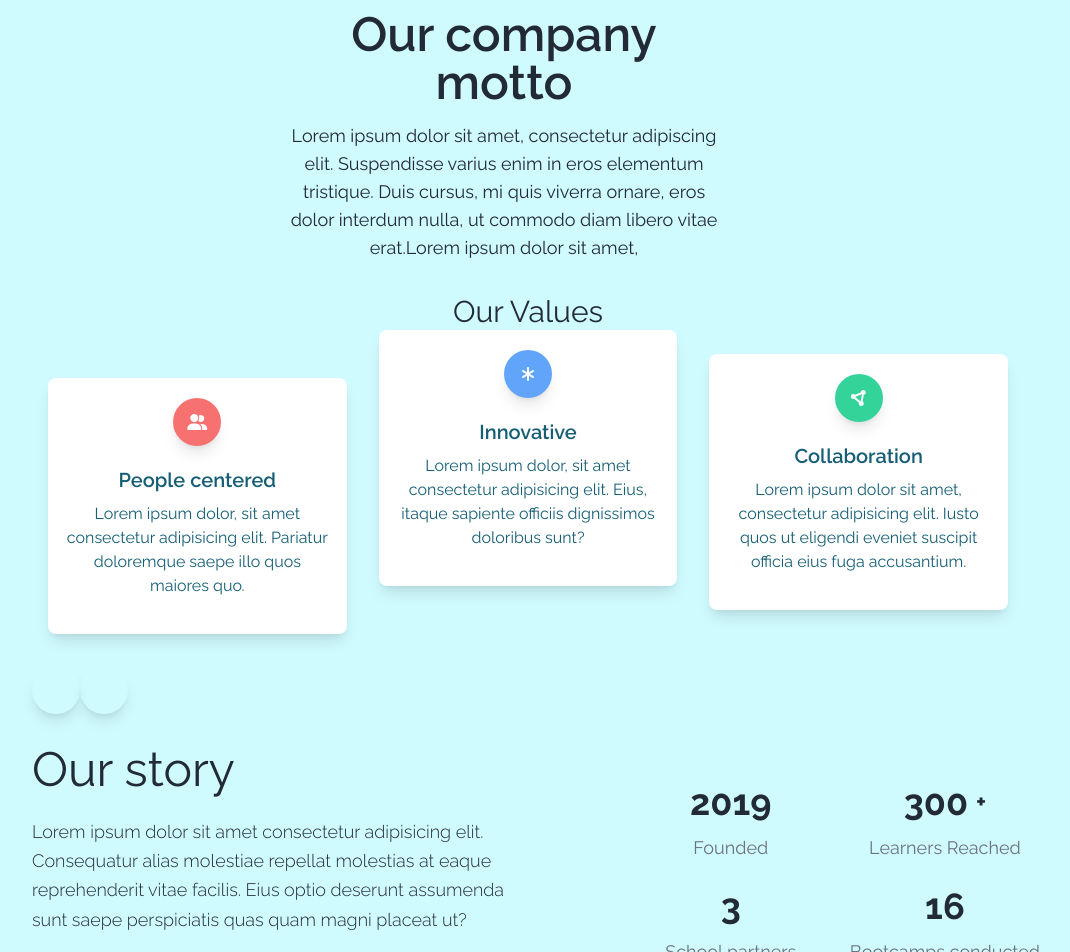
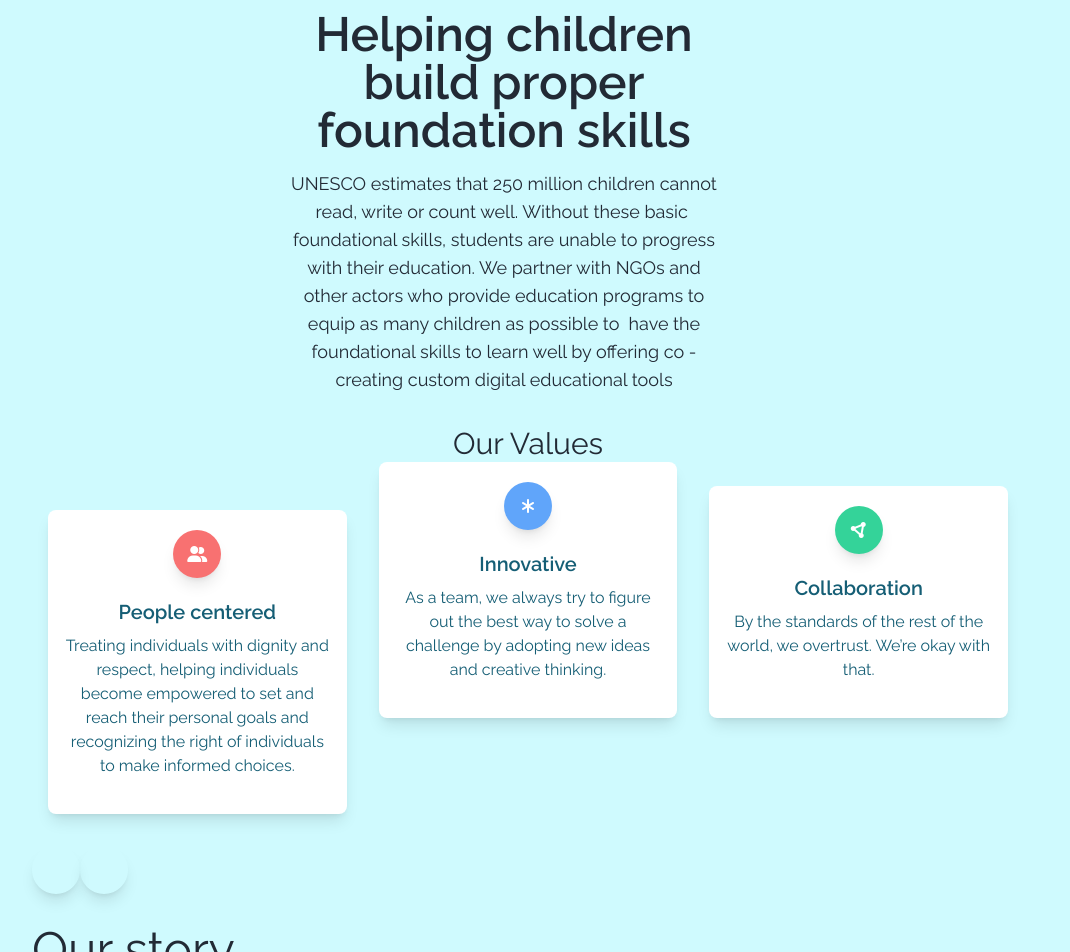
Before and after one commit to NyansapoAI/website, a Next.js app: page /company in a window 1280 px wide. Shown: the part 220-1172 px from the top of the page, without its empty margins (112-1182 px from the left). Built offline with nearby package versions, Linux system fonts and the light colour scheme.

Commit message:
update:added content for company

```diff
--- a/src/app/company/sections/Story.tsx
+++ b/src/app/company/sections/Story.tsx
@@ -12,16 +12,18 @@ export default function Story({}: Props) {
 
         <h1 className=" text-4xl xl:text-5xl mb-6">Our story</h1>
         <p className="text-lg font-light leading-relaxed mt-4 mb-4 ">
-          Lorem ipsum dolor sit amet consectetur adipisicing elit. Consequatur
-          alias molestiae repellat molestias at eaque reprehenderit vitae
-          facilis. Eius optio deserunt assumenda sunt saepe perspiciatis quas
-          quam magni placeat ut?
+          Nyansapo was founded by Mumbe Mwangangi and Edward Amoah in 2019 in
+          Kenya. It was based on the premise of bringing “technology into
+          education” to improve learning  outcomes while being a tool for
+          students and instructors. Based on her lived experienced inequality in
+          access to education, the organization served as product of years of
+          ideating about how to confront the issues of  educational inequality
+          at a larger scale for Mumbe Mwangangi .
         </p>
         <p className="text-lg font-light leading-relaxed mt-0 mb-4 ">
-          Lorem ipsum dolor sit amet consectetur adipisicing elit. Dolore
-          deserunt optio doloremque nulla facere quae corrupti quis eos quod
-          officiis. Excepturi porro modi dolor soluta cupiditate accusamus
-          aperiam vero magni.
+          Likewise, Edward Amoah, a computer engineer, was concerned about issue
+          as well and brought a technological perspective to  the conversation,
+          building Nyansapo which has been operation since then.
         </p>
       </div>
       <div className="">
@@ -37,9 +39,9 @@ type NumberType = {
 }
 const numbers: NumberType[] = [
   { value: 2019, text: "Founded" },
-  { value: 300, text: "Learners Reached", suffix: "+" },
-  { value: 3, text: "School partners" },
-  { value: 16, text: "Bootcamps conducted" },
+  { value: 1000, text: "Learners Reached", suffix: "+" },
+  { value: 13, text: "School partners" },
+  { value: 36, text: "Bootcamps conducted" },
 ]
 function Numbers() {
   return (
--- a/src/app/company/sections/Values.tsx
+++ b/src/app/company/sections/Values.tsx
@@ -16,8 +16,10 @@ function Values({}: Props) {
                 </div>
                 <h6 className="text-xl font-semibold">People centered</h6>
                 <p className="mt-2 mb-4 text-blueGray-500">
-                  Lorem ipsum dolor, sit amet consectetur adipisicing elit.
-                  Pariatur doloremque saepe illo quos maiores quo.
+                  Treating individuals with dignity and respect, helping
+                  individuals become empowered to set and reach their personal
+                  goals and recognizing the right of individuals to make
+                  informed choices.
                 </p>
               </div>
             </div>
@@ -31,8 +33,8 @@ function Values({}: Props) {
                 </div>
                 <h6 className="text-xl font-semibold">Innovative</h6>
                 <p className="mt-2 mb-4 ">
-                  Lorem ipsum dolor, sit amet consectetur adipisicing elit.
-                  Eius, itaque sapiente officiis dignissimos doloribus sunt?
+                  As a team, we always try to figure out the best way to solve a
+                  challenge by adopting new ideas and creative thinking.
                 </p>
               </div>
             </div>
@@ -46,9 +48,8 @@ function Values({}: Props) {
                 </div>
                 <h6 className="text-xl font-semibold">Collaboration</h6>
                 <p className="mt-2 mb-4 ">
-                  Lorem ipsum dolor sit amet, consectetur adipisicing elit.
-                  Iusto quos ut eligendi eveniet suscipit officia eius fuga
-                  accusantium.
+                  By the standards of the rest of the world, we overtrust. We’re
+                  okay with that.
                 </p>
               </div>
             </div>
--- a/src/app/company/sections/landing.tsx
+++ b/src/app/company/sections/landing.tsx
@@ -10,13 +10,16 @@ export default function CompanyLanding({}: Props) {
           <div className="w-full lg:w-6/12 px-4 ml-auto mr-auto text-center">
             <div className="pr-12">
               <h1 className="font-semibold text-4xl lg:text-5xl">
-                Our company motto
+                Helping children build proper foundation skills
               </h1>
               <p className="mt-4 text-lg text-blueGray-200">
-                Lorem ipsum dolor sit amet, consectetur adipiscing elit.
-                Suspendisse varius enim in eros elementum tristique. Duis
-                cursus, mi quis viverra ornare, eros dolor interdum nulla, ut
-                commodo diam libero vitae erat.Lorem ipsum dolor sit amet,
+                UNESCO estimates that 250 million children cannot read, write or
+                count well. Without these basic  foundational skills, students
+                are unable to progress with their education. We partner with
+                NGOs and other actors who provide education programs to equip as
+                many children as possible to  have the foundational skills to
+                learn well by offering co -creating custom digital educational
+                tools
               </p>
             </div>
           </div>
```
